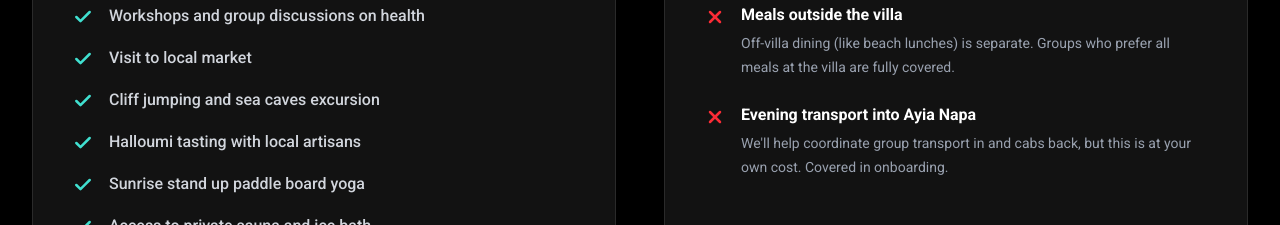
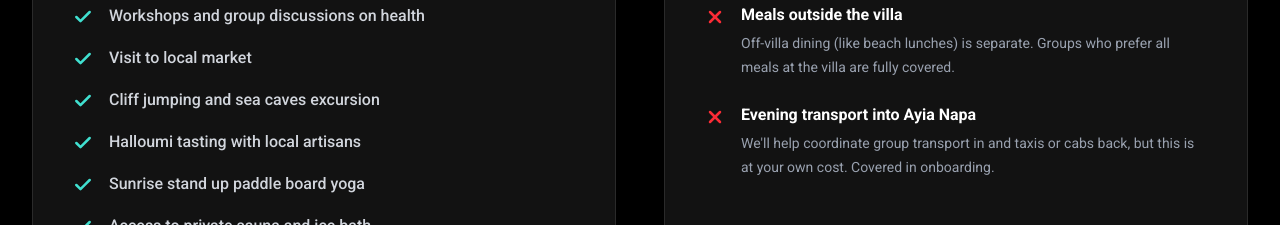
Before and after one commit to spiderfranlee/The-Reset-Guys, a React (Vite) app: page / in a window 1280 px wide. Shown: the part 5660-5885 px from the top of the page. Built offline with nearby package versions, Linux system fonts and the light colour scheme.

Commit message:
fix: Correct typo in "WhatsIncluded" component
Corrected a typo from "cabs" to "taxis or cabs" in the "WhatsIncluded" component's description for "Evening transport into Ayia Napa". This clarifies the available transportation options.

```diff
--- a/components/WhatsIncluded.tsx
+++ b/components/WhatsIncluded.tsx
@@ -29,7 +29,7 @@ const WhatsIncluded: React.FC = () => {
     { title: "Alcohol", desc: "No ban, but this isn't a boozy holiday. Local wine in beautiful settings will be available, but drinks are separate." },
     { title: "Additional sports massage sessions", desc: "One included per person. Extra sessions available at an additional fee." },
     { title: "Meals outside the villa", desc: "Off-villa dining (like beach lunches) is separate. Groups who prefer all meals at the villa are fully covered." },
-    { title: "Evening transport into Ayia Napa", desc: "We'll help coordinate group transport in and cabs back, but this is at your own cost. Covered in onboarding." }
+    { title: "Evening transport into Ayia Napa", desc: "We'll help coordinate group transport in and taxis or cabs back, but this is at your own cost. Covered in onboarding." }
   ];
 
   return (
```
